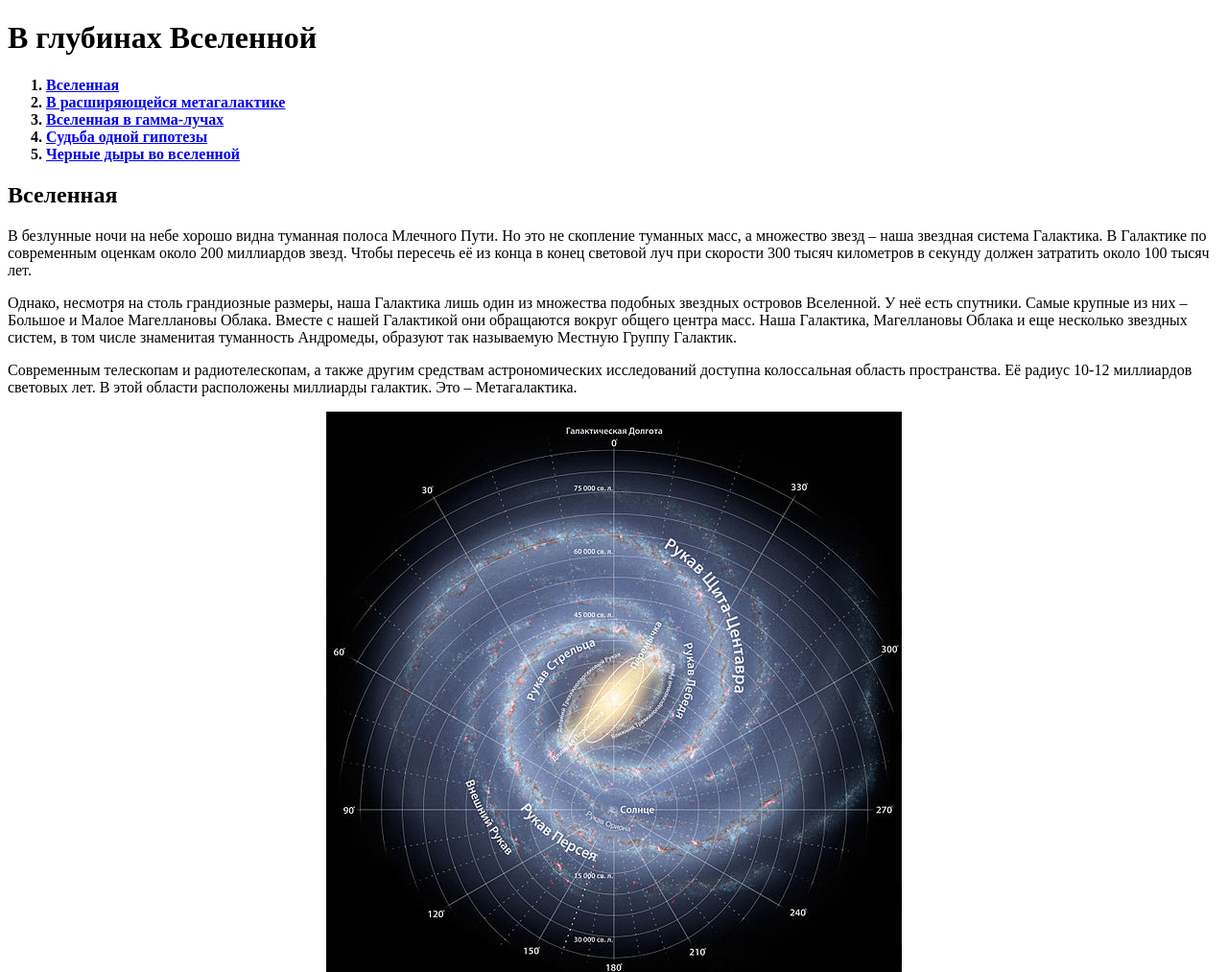
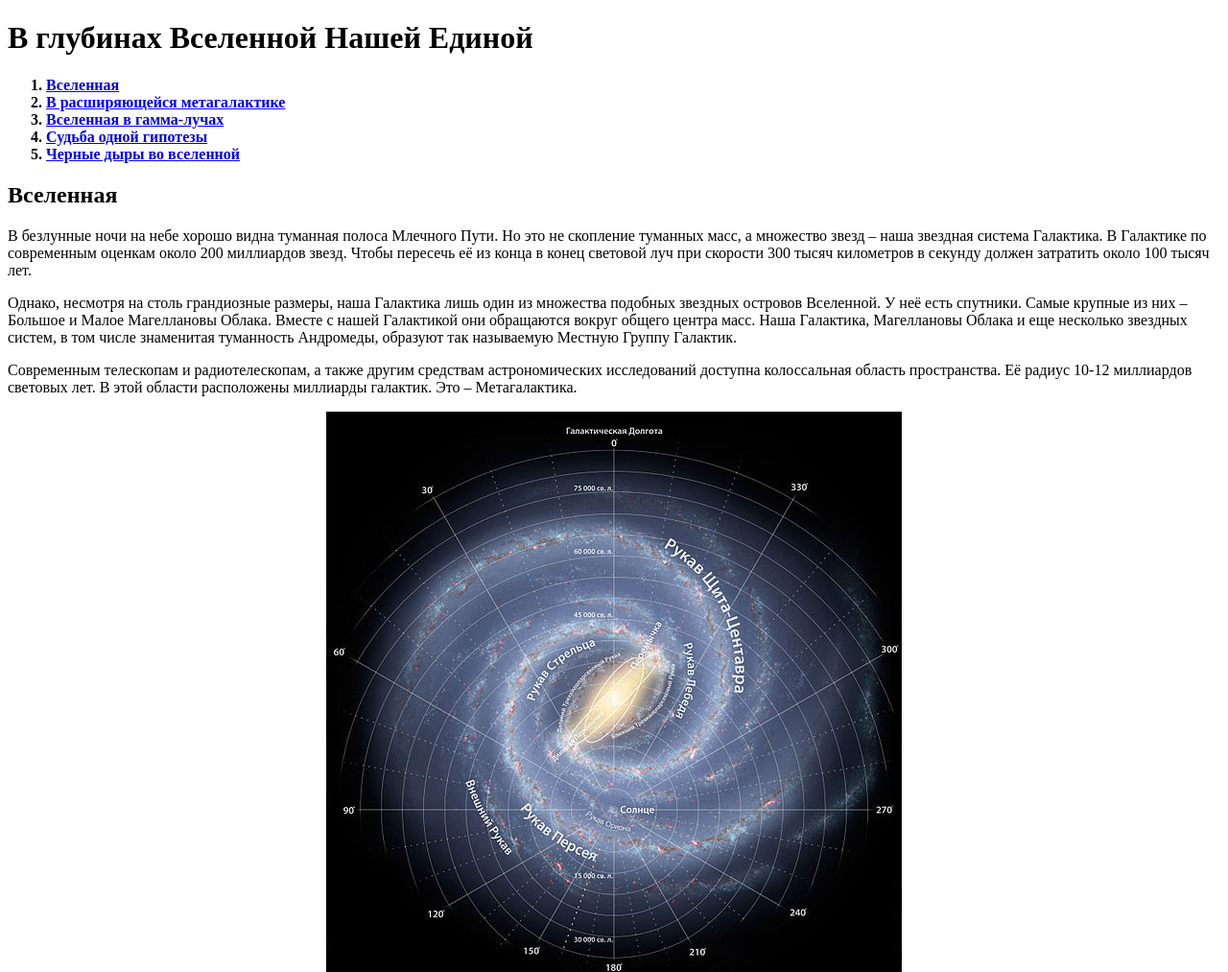
Before and after one commit to rickocov/simple_html, a plain HTML site: page index.html in a window 1280 px wide. Shown: the top 1013 px of the page at 96% size. Drawn offline with Linux system fonts and the light colour scheme.

Commit message:
Update index.html

```diff
--- a/index.html
+++ b/index.html
@@ -9,7 +9,7 @@
 </head>
 
 <body>
-	<H1>В глубинах Вселенной</H1>
+	<H1>В глубинах Вселенной Нашей Единой</H1>
 	<div>
 		<div>
 			<p>
```
